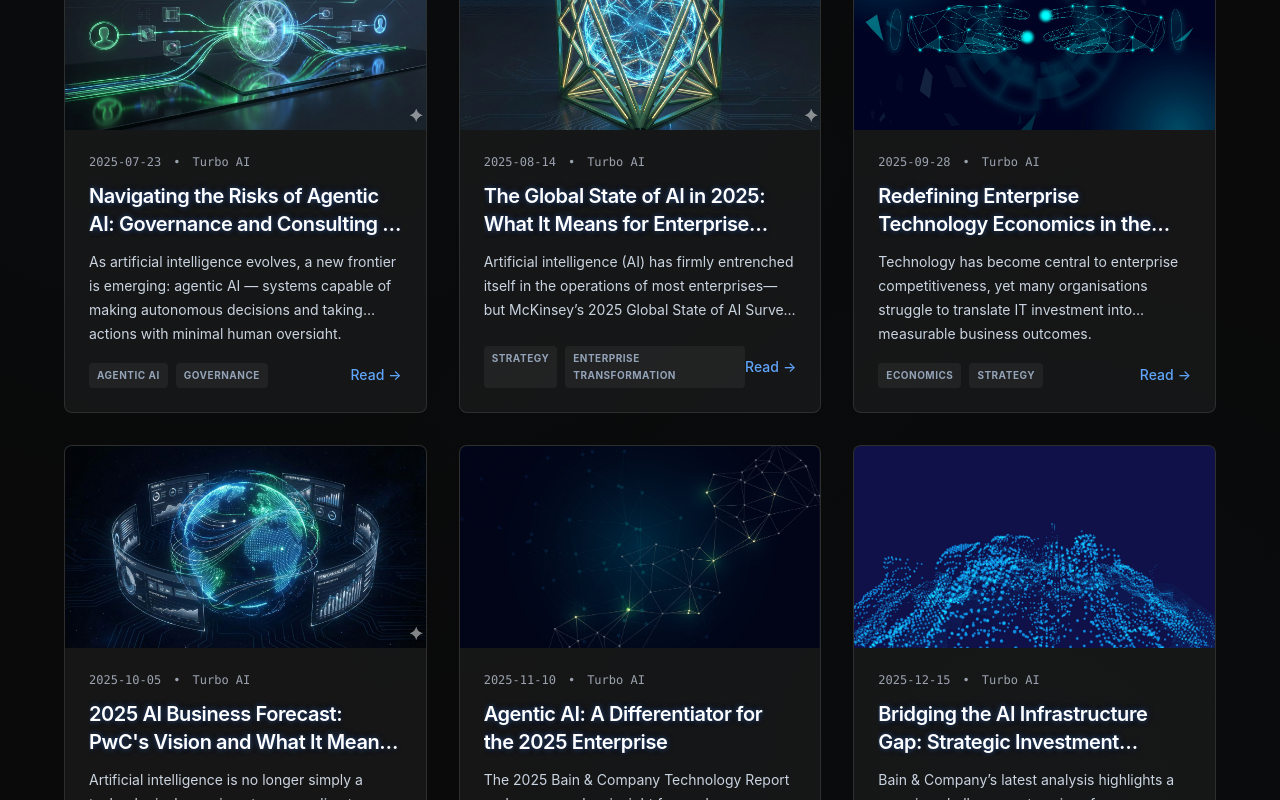
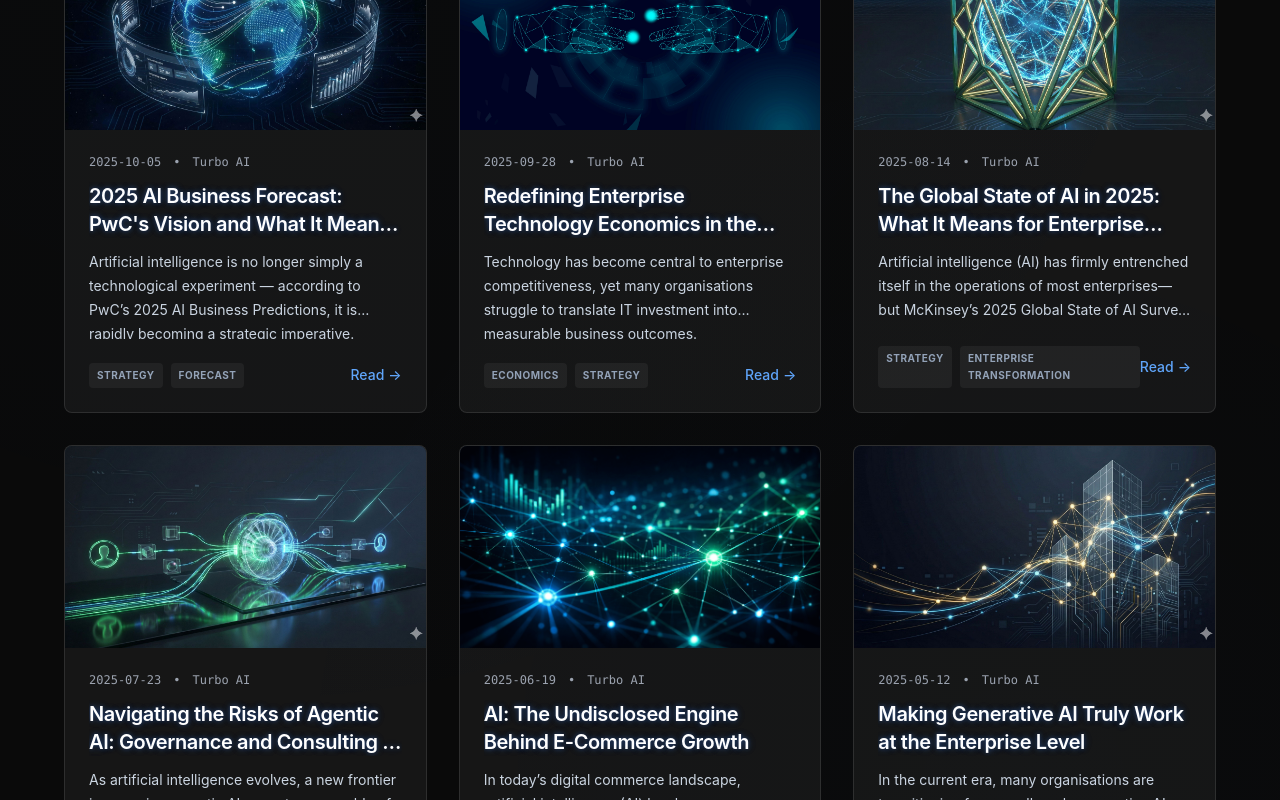
Before and after one commit to akshayrajeevnambiar/turbo-ai, a React (Vite) app: page /blog in a window 1280 px wide. Shown: the part 1060-1860 px from the top of the page. Built offline with nearby package versions, Linux system fonts and the light colour scheme; no server answers.

Commit message:
feat: Add BlogList page to display blog posts with SEO, title, description, and a grid of blog cards.

```diff
--- a/src/pages/BlogList.tsx
+++ b/src/pages/BlogList.tsx
@@ -29,9 +29,11 @@ export function BlogList() {
                         <Divider className="mb-16" />
 
                         <div className="grid grid-cols-1 md:grid-cols-2 lg:grid-cols-3 gap-8">
-                            {blogPosts.map((post, index) => (
-                                <BlogCard key={post.slug} post={post} index={index} />
-                            ))}
+                            {[...blogPosts]
+                                .sort((a, b) => new Date(b.date).getTime() - new Date(a.date).getTime())
+                                .map((post, index) => (
+                                    <BlogCard key={post.slug} post={post} index={index} />
+                                ))}
                         </div>
 
                         {blogPosts.length === 0 && (
```
